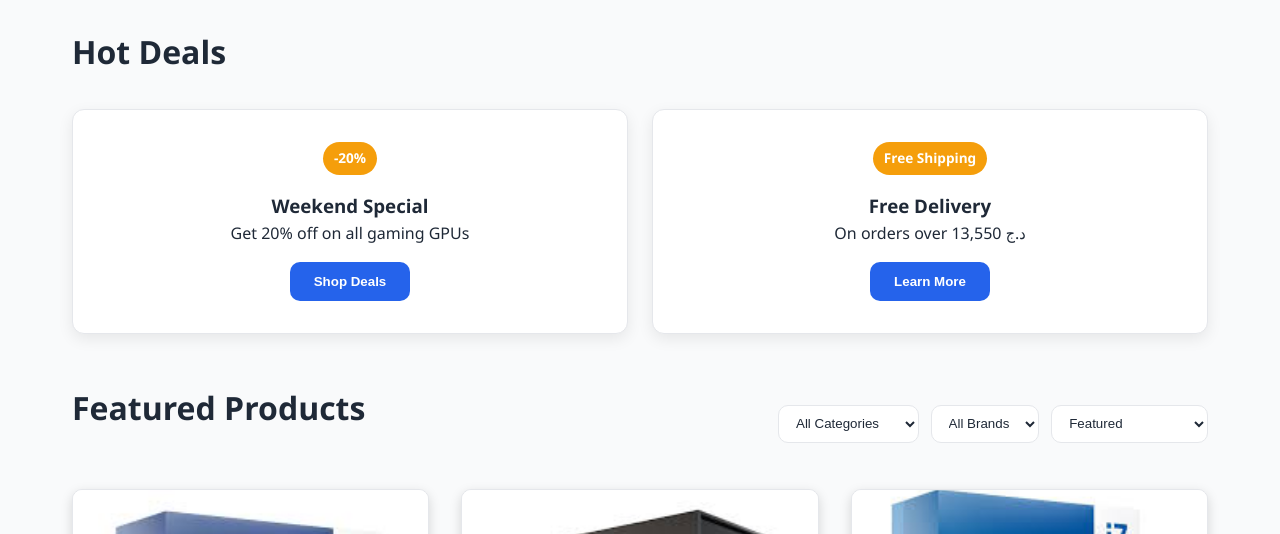
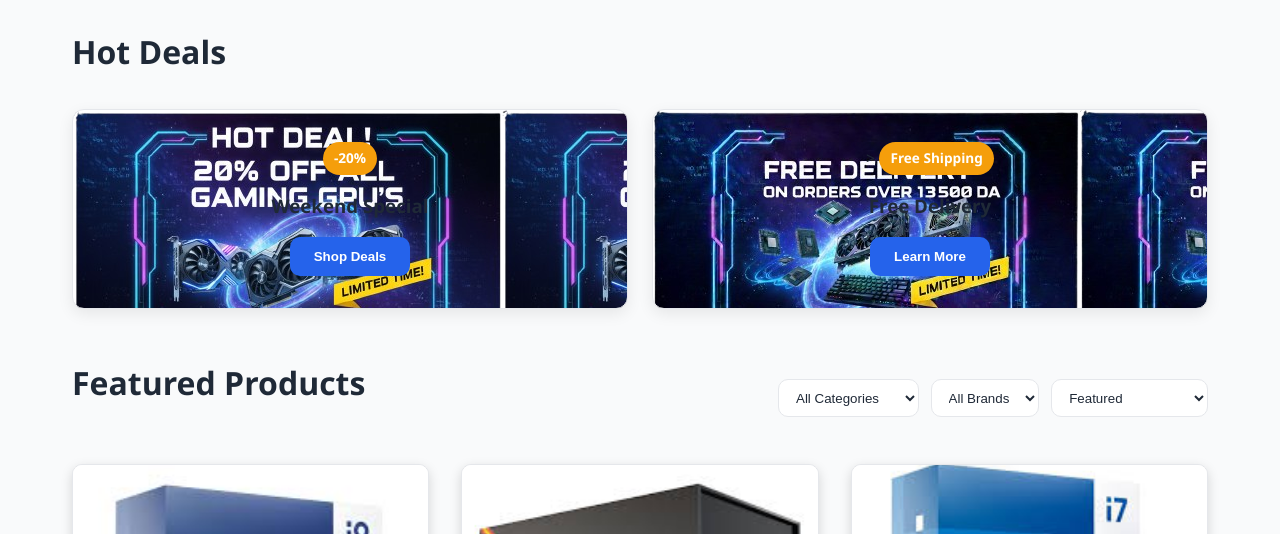
Before and after one commit to jugurthq47/TechHUB-webstie-project, a plain HTML site: page Hadjarab_SidiSaid_Mensouri_Benmedjber/frontend/index.html in a window 1280 px wide. Shown: the part 787-1321 px from the top of the page. Drawn offline with Linux system fonts and the light colour scheme.

Commit message:
Update index.html
Signed-off-by: jugurthq47 <42772615+jugurthq47@users.noreply.github.com>

```diff
--- a/Hadjarab_SidiSaid_Mensouri_Benmedjber/frontend/index.html
+++ b/Hadjarab_SidiSaid_Mensouri_Benmedjber/frontend/index.html
@@ -64,16 +64,14 @@
        <section id="deals" class="deals">
           <h2>Hot Deals</h2>
           <div class="deals-container">
-                <div class="deal-card">
-                    <div class="deal-badge">-20%</div>
+            <div class="deal-card" style="background-image: url('images/deal-gpus.png');">
+              <div class=" deal-badge">-20%</div>
               <h3>Weekend Special</h3>
-                    <p>Get 20% off on all gaming GPUs</p>
               <button class="deal-button">Shop Deals</button>
             </div>
-                <div class="deal-card">
+            <div class="deal-card" style="background-image: url('images/deal-free-delivery.png');">>
               <div class="deal-badge">Free Shipping</div>
               <h3>Free Delivery</h3>
-                    <p>On orders over 13,550 د.ج</p>
               <button class="deal-button">Learn More</button>
             </div>
           </div>
```
Lines whose indentation alone changed are shown as unchanged.
